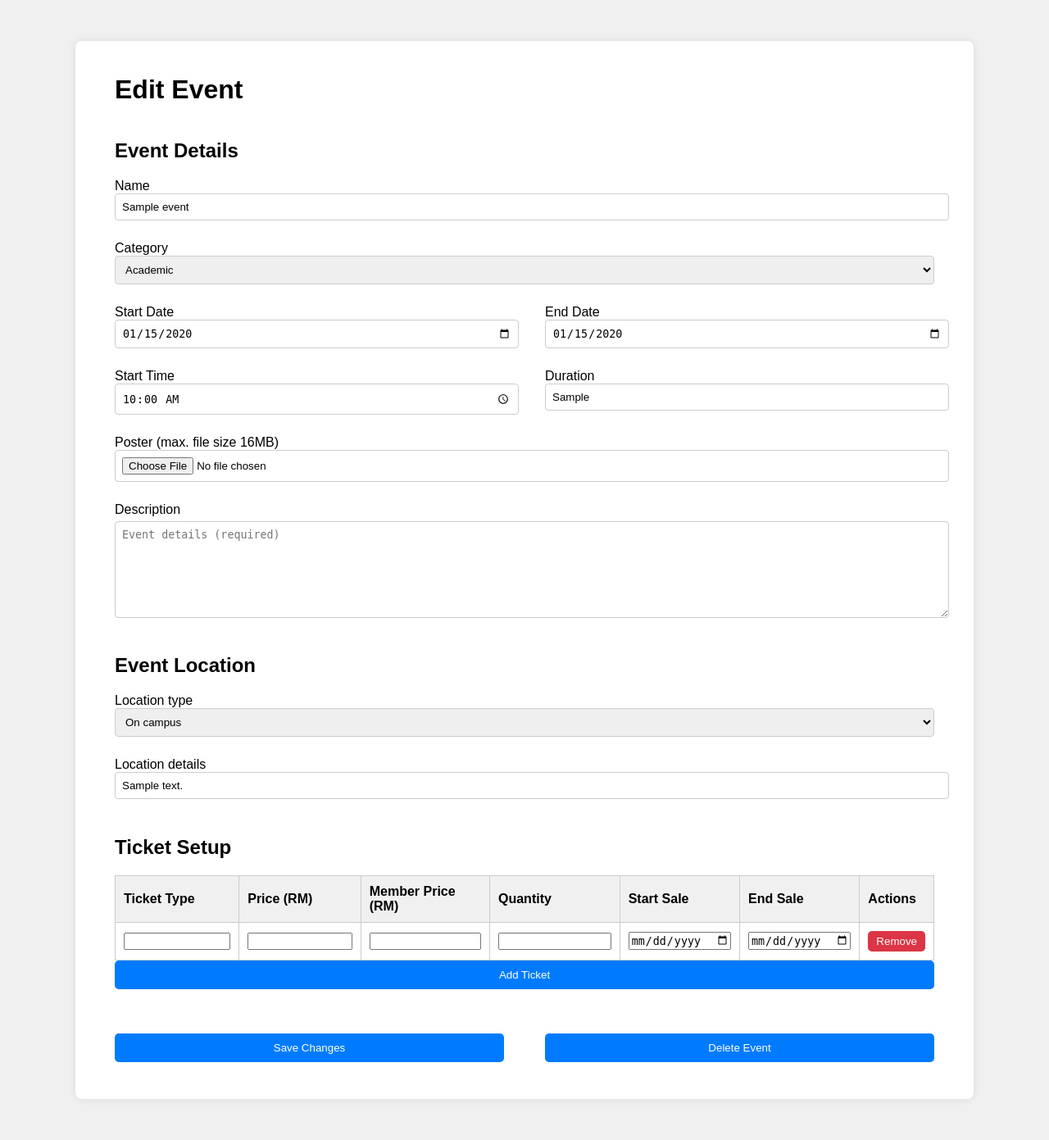
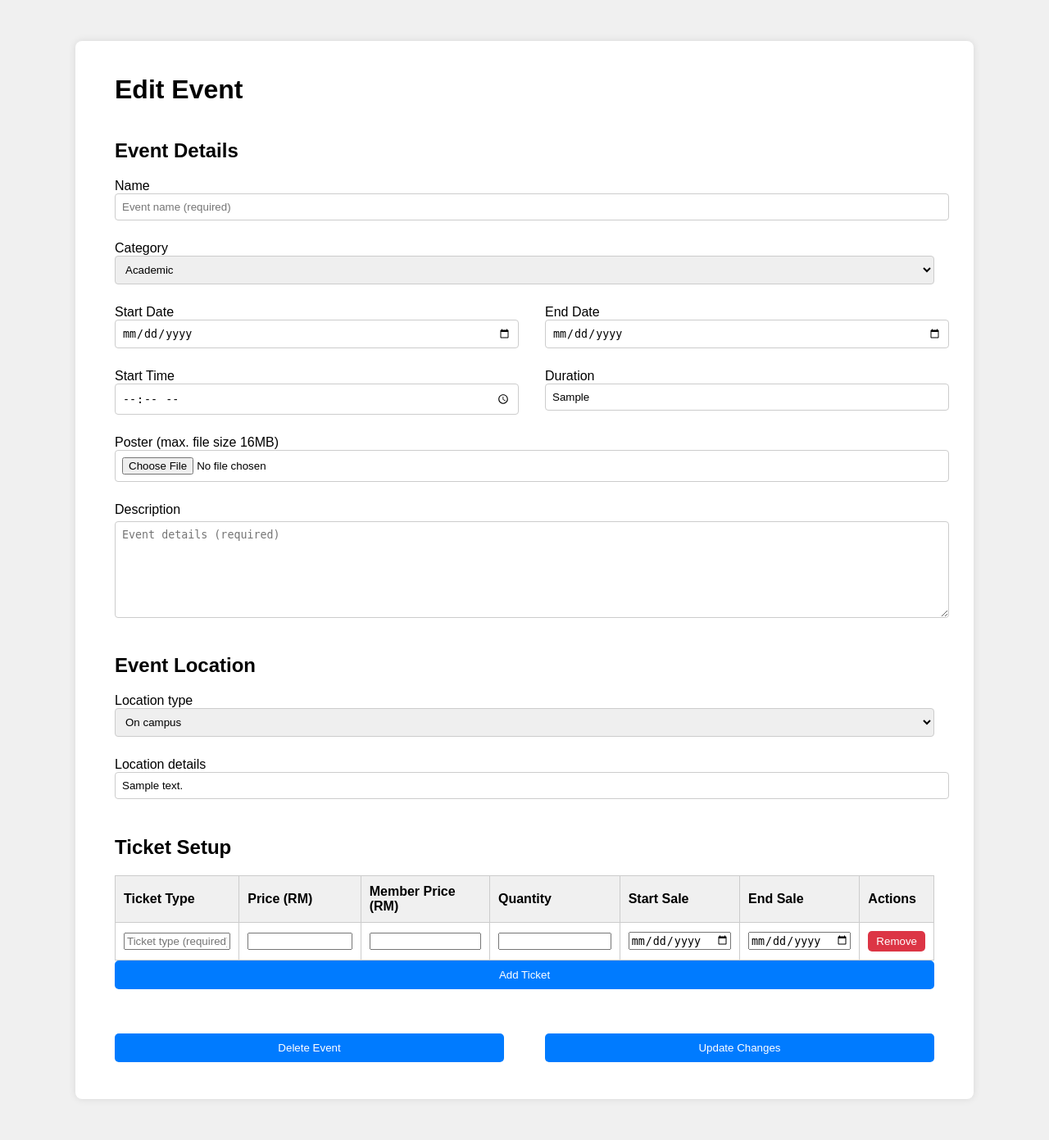
Before and after one commit to Hooiqi/TT8L-04, a Flask app: template templates/edit_event.html in a window 1280 px wide. Shown: the whole page at 82% size. Run offline with Flask 3, Linux system fonts and the light colour scheme; the template is opened without the code that fills it: values that come from a table or form of the project are taken from there, others are empty; tables that the repository leaves empty hold one stand-in row (values such as "Sample post"); some libraries are stand-ins or nearby versions.

Commit message:
changes in block value and add action to submit button

```diff
--- a/templates/edit_event.html
+++ b/templates/edit_event.html
@@ -15,26 +15,26 @@
             <h2>Event Details</h2>
             <div class="ce-form-group">
                 {{ form.event_name.label }}
-                {{ form.event_name(value=event.event_name) }}
+                {{ form.event_name() }}
             </div>
             <div class="ce-form-group">
                 {{ form.event_cat.label }}
-                {{ form.event_cat(value=event.category_id) }}
+                {{ form.event_cat() }}
             </div>
             <div class="ce-flex-group">
                 <div class="ce-form-group">
                     {{ form.event_start.label }}
-                    {{ form.event_start(value=event.event_start) }}
+                    {{ form.event_start() }}
                 </div>
                 <div class="ce-form-group">
                     {{ form.event_end.label }}
-                    {{ form.event_end(value=event.event_end) }}
+                    {{ form.event_end() }}
                 </div>
             </div>
             <div class="ce-flex-group">
                 <div class="ce-form-group">
                     {{ form.event_time.label }}
-                    {{ form.event_time(value=event.event_time) }}
+                    {{ form.event_time() }}
                 </div>
                 <div class="ce-form-group">
                     {{ form.duration.label }}
@@ -47,13 +47,13 @@
             </div>
             <div class="form-group">
                 {{ form.event_descr.label }}
-                {{ form.event_descr(cols=40, rows=5, value=event.event_descr) }}
+                {{ form.event_descr(cols=40, rows=5) }}
             </div>
 
             <h2>Event Location</h2>
             <div class="ce-form-group">
                 {{ form.event_venue.label }}
-                {{ form.event_venue(value=event.eventvenue_id) }}
+                {{ form.event_venue() }}
             </div>
             <div class="ce-form-group">
                 {{ form.location_detail.label }}
@@ -76,15 +76,12 @@
                 <tbody id="tickets-tbody">
                     {% for ticket in form.tickets %}
                     <tr>
-                        <td>
-                            {{ ticket.hidden_tag() }}
-                            <input type="text" name="tickets-{{ loop.index0 }}-ticket_type" required value="{{ ticket_data.get(ticket.ticket_id, {}).get('ticket_type', '') }}">
-                        </td>
-                        <td><input type="number" step="0.01" name="tickets-{{ loop.index0 }}-price" required value="{{ ticket_data.get(ticket.ticket_id, {}).get('price', '') }}"></td>
-                        <td><input type="number" step="0.01" name="tickets-{{ loop.index0 }}-member_discount" value="{{ ticket_data.get(ticket.ticket_id, {}).get('member_discount', '') }}"></td>
-                        <td><input type="number" name="tickets-{{ loop.index0 }}-max_quantity" required value="{{ ticket_data.get(ticket.ticket_id, {}).get('max_quantity', '') }}"></td>
-                        <td><input type="date" name="tickets-{{ loop.index0 }}-start_sale" required value="{{ ticket_data.get(ticket.ticket_id, {}).get('start_sale', '') }}"></td>
-                        <td><input type="date" name="tickets-{{ loop.index0 }}-end_sale" value="{{ ticket_data.get(ticket.ticket_id, {}).get('end_sale', '') }}"></td>
+                        <td>{{ ticket.hidden_tag() }} {{ ticket.ticket_type() }}</td>
+                        <td>{{ ticket.price() }}</td>
+                        <td>{{ ticket.member_discount() }}</td>
+                        <td>{{ ticket.max_quantity() }}</td>
+                        <td>{{ ticket.start_sale() }}</td>
+                        <td>{{ ticket.end_sale() }}</td>
                         <td><button type="button" onclick="removeTicketRow(this)">Remove</button></td>
                     </tr>
                     {% endfor %}
@@ -122,12 +119,10 @@
 
             <div class="ce-flex-group">
                 <div class="ce-form-group">
-                    <button type="submit">Save Changes</button>
+                    <button type="submit" name="action" value="delete">Delete Event</button>
                 </div>
                 <div class="ce-form-group">
-                    <form method="POST" action="{{ url_for('delete_event', event_id=event.event_id) }}">
-                        <button type="submit" class="delete-button">Delete Event</button>
-                    </form>
+                    <button type="submit" name="action" value="update">Update Changes</button>
                 </div>
             </div>
         </form>
```
